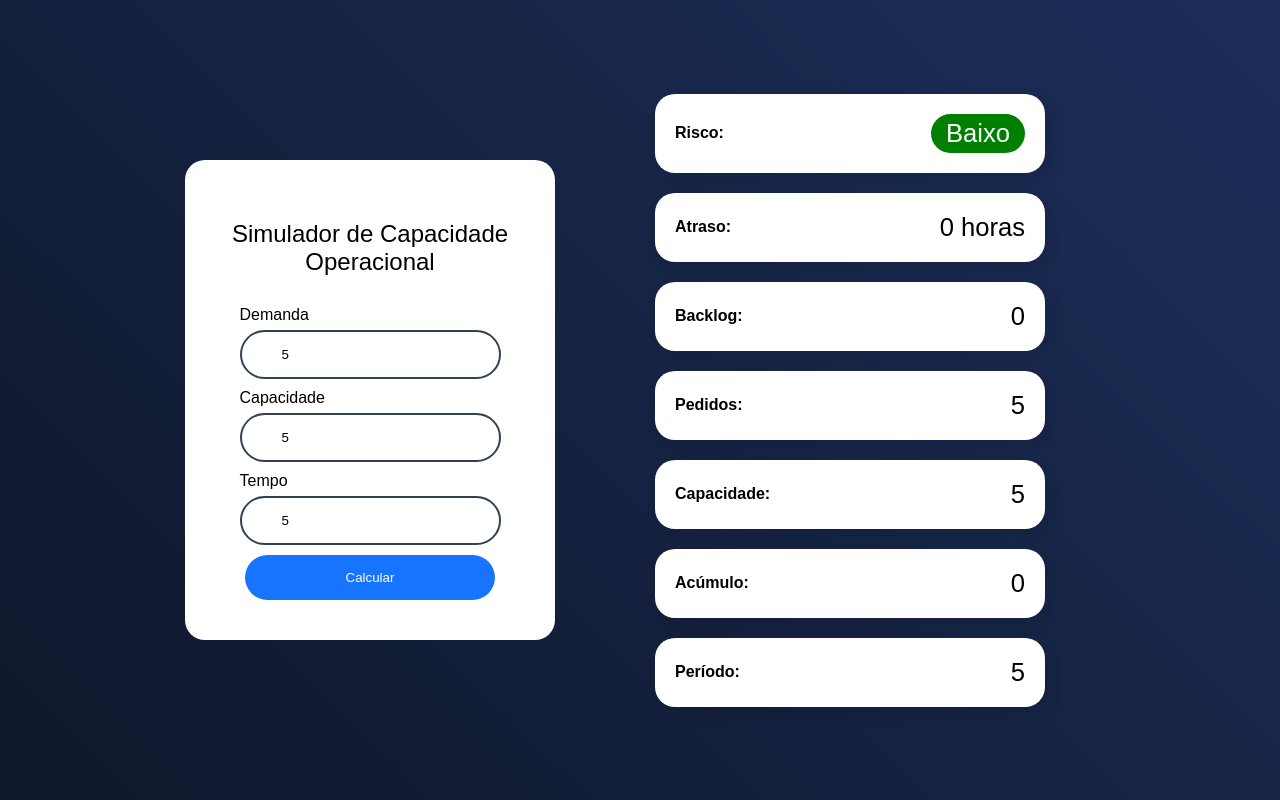
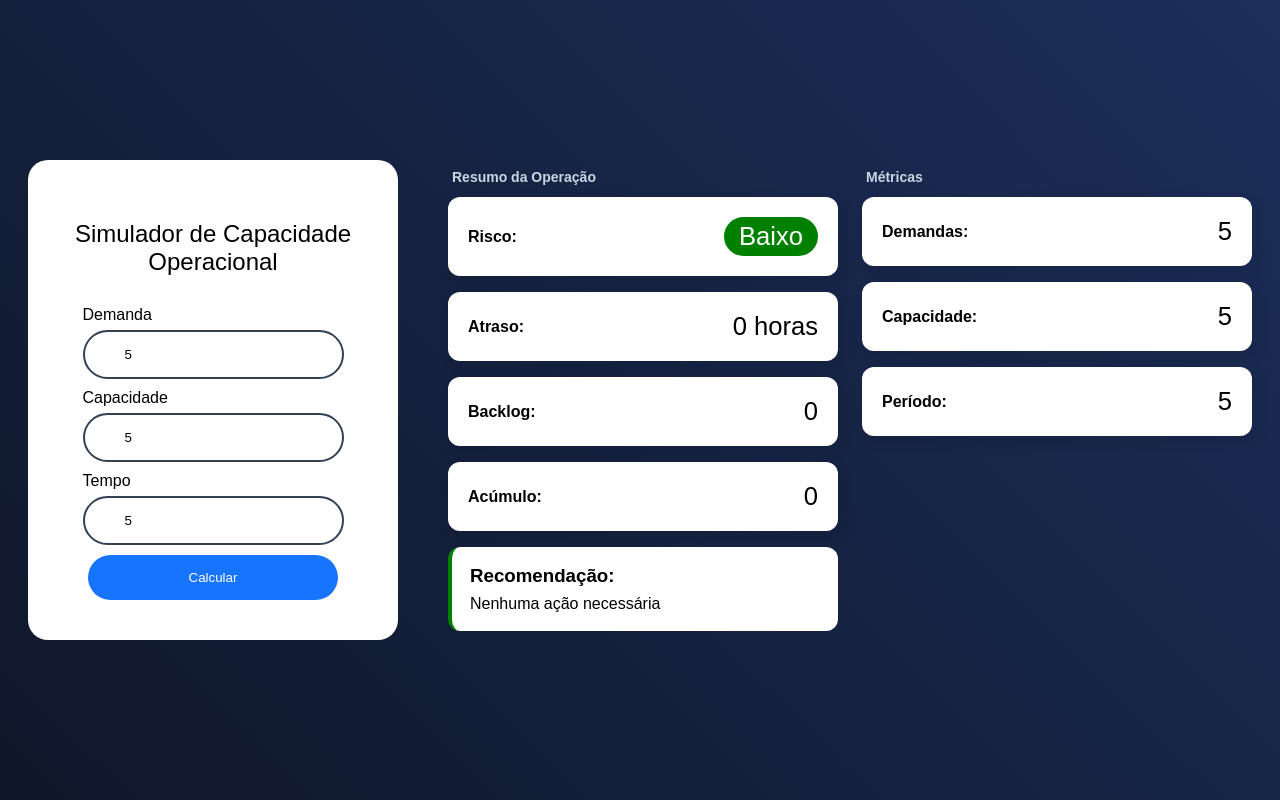
Before and after one commit to Tkailaine/FlowCap, a React (Vite) app: page / in a window 1280 px wide. Both pictures are taken after typing "5", "5", "5" into the empty fields and a click on the button "Calcular". Built offline with nearby package versions, Linux system fonts and the light colour scheme.

Commit message:
style: ux resumo operação e métricas

```diff
--- /dev/null
+++ b/src/components/CardRecomendacao/index.tsx
@@ -0,0 +1,19 @@
+import './style.css'
+import recomendacaoEstrategia from '../../utils/logistica/recomendacoes/gerarRecomendacao'
+
+type Props = {
+  risco: string;
+};
+
+function CardRecomendacao({ risco }: Props) {
+  const rec = recomendacaoEstrategia({ risco });
+
+  return (
+    <div className={`card-recomendacao ${risco.toLowerCase()}`}>
+      <h3>Recomendação:</h3>
+      <p>{rec.texto}</p>
+    </div>
+  );
+}
+
+export default CardRecomendacao;
--- /dev/null
+++ b/src/components/CardRecomendacao/style.css
@@ -0,0 +1,22 @@
+.card-recomendacao {
+  padding: 18px;
+  border-radius: 12px;
+  background-color: white;
+  display: flex;
+  flex-direction: column;
+  gap: 8px;
+  width: 350px;
+  max-width: 350px;
+}
+
+.card-recomendacao.alto {
+  border-left: 4px solid red;
+}
+
+.card-recomendacao.medio {
+  border-left: 4px solid orange;
+}
+
+.card-recomendacao.baixo {
+  border-left: 4px solid green;
+}
--- a/src/components/dashboardResultado/index.tsx
+++ b/src/components/dashboardResultado/index.tsx
@@ -1,43 +1,69 @@
 import type { DadosSimulacao } from "../../App";
 import './style.css'
 import CardResultado from "../CardResultado";
-import {formatarAtraso} from "../../utils/logistica/formatadores/formatarAtraso.ts"
+import { formatarAtraso } from "../../utils/logistica/formatadores/formatarAtraso";
+import CardRecomendacao from "../CardRecomendacao";
 
 type PropsDashboard = {
   dados: DadosSimulacao | null;
 };
 
-
 export function DashboardResultado({ dados }: PropsDashboard) {
-  if (!dados) return null;
+  if (!dados) {
+    return <p>Preencha os dados para visualizar a simulação</p>;
+  }
 
   if (dados.erro) {
     return <p>{dados.erro}</p>;
   }
 
+  const resumoOperacao = [
+    { tipo: "Risco", valor: dados.risco },
+    { tipo: "Atraso", valor: formatarAtraso({ atraso: dados.atraso }) },
+    { tipo: "Backlog", valor: dados.backlog },
+    { tipo: "Acúmulo", valor: dados.acumulo },
+  ];
 
-  const listaResultados= [
-    { tipo: "Risco", valor: dados.risco },
-    { tipo: "Atraso", valor: formatarAtraso({atraso:dados.atraso})  },
-    { tipo: "Backlog", valor: dados.backlog },
-    { tipo: "Pedidos", valor: dados.pedidos },
+  const metricas = [
+    { tipo: "Demandas", valor: dados.pedidos },
     { tipo: "Capacidade", valor: dados.capacidade },
-    { tipo: "Acúmulo", valor: dados.acumulo},
     { tipo: "Período", valor: dados.tempo },
   ];
 
+  return (
+    <div className="container-geral">
+
+      <section className="container-secao">
+        <div className="secao-header">Resumo da Operação</div>
+
+        <div className="container-cards">
+          {resumoOperacao.map((item) => (
+            <CardResultado
+              key={item.tipo}
+              tipo={item.tipo}
+              resultado={String(item.valor)}
+            />
+          ))}
+
+          <CardRecomendacao risco={dados.risco} />
+        </div>
+      </section>
 
 
-  return (
-    <div className="container-resultado">
+      <section className="container-secao">
+        <div className="secao-header">Métricas</div>
 
-   {listaResultados.map((item, index) => (
-    <CardResultado
-        key={index}
-        tipo={item.tipo}
-        resultado={String(item.valor)}
-    />
-   )) }
+        <div className="container-cards">
+          {metricas.map((item) => (
+            <CardResultado
+              key={item.tipo}
+              tipo={item.tipo}
+              resultado={String(item.valor)}
+            />
+          ))}
+        </div>
+      </section>
+
     </div>
   );
 }
--- a/src/components/dashboardResultado/style.css
+++ b/src/components/dashboardResultado/style.css
@@ -1,11 +1,24 @@
-.container-resultado{
-    display: flex;
-    flex-direction: column;
-    min-width: 350px;
-    padding: 20px 50px;
-    min-height: 400px;
-    border-radius:20px;
-    justify-content: center;
-    gap: 20px;
+.container-geral {
+  display: grid;
+  grid-template-columns: 1fr 1fr;
+  gap: 24px;
+}
 
+.container-secao {
+  display: flex;
+  flex-direction: column;
+  gap: 12px;
 }
+
+.container-cards {
+  display: flex;
+  flex-direction: column;
+  gap: 16px;
+}
+
+.secao-header {
+  font-size: 14px;
+  font-weight: 600;
+  color: #cbd5e1;
+  margin-left: 4px;
+}
--- a/src/index.css
+++ b/src/index.css
@@ -10,5 +10,5 @@ body{
 .card{
     background-color: white;
     box-shadow: 5px 5px 10px 5px rgba(0, 0, 0, 0.062);
-    border-radius: 20px;
+    border-radius: 12px;
 }
--- a/src/utils/logistica/recomendacoes/gerarRecomendacao.ts
+++ b/src/utils/logistica/recomendacoes/gerarRecomendacao.ts
@@ -1,12 +1,19 @@
 type propsRecomendacaoEstrategia = {
     risco: string
 }
-export const recomendacaoEstrategia = ({risco}:propsRecomendacaoEstrategia) => {
-   if(risco === 'Baixo'){
-    return 'Nenhuma ação necessária'
-   }else if(risco === 'Médio'){
-    return 'Monitorar a operação e considerar ajustes na capacidade para evitar aumento do atraso.'
-   }else{
-    return 'Aumentar capacidade operacional imediatamente ou redistribuir pedidos para evitar crescimento do backlog.'
-   }
-}
+
+type Recomendacao = {
+  texto: string;
+};
+
+export const recomendacaoEstrategia = ({ risco }: propsRecomendacaoEstrategia): Recomendacao => {
+  if (risco === 'Baixo') {
+    return { texto: 'Nenhuma ação necessária' };
+  } else if (risco === 'Médio') {
+    return { texto: 'Monitorar a operação e considerar ajustes na capacidade.' };
+  } else {
+    return { texto: 'Aumentar capacidade ou redistribuir pedidos.' };
+  }
+};
+
+export default recomendacaoEstrategia
```
